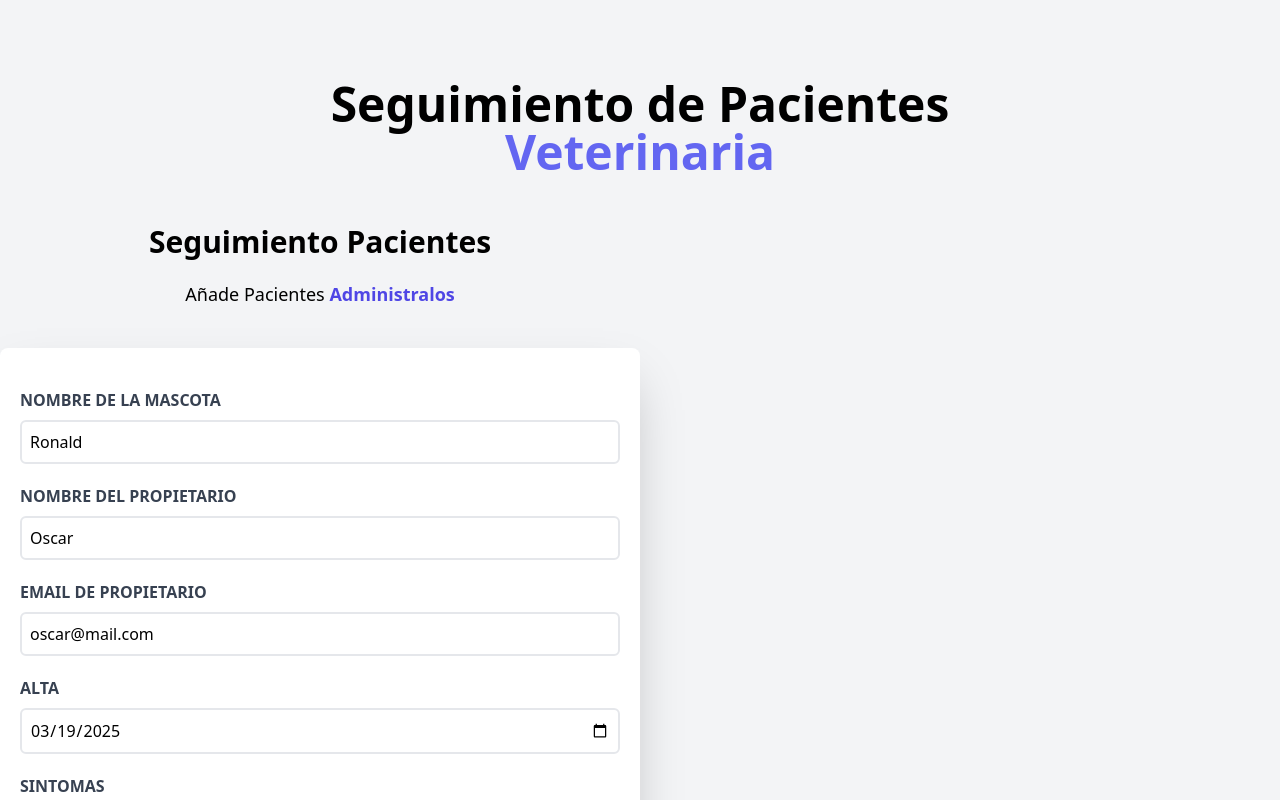
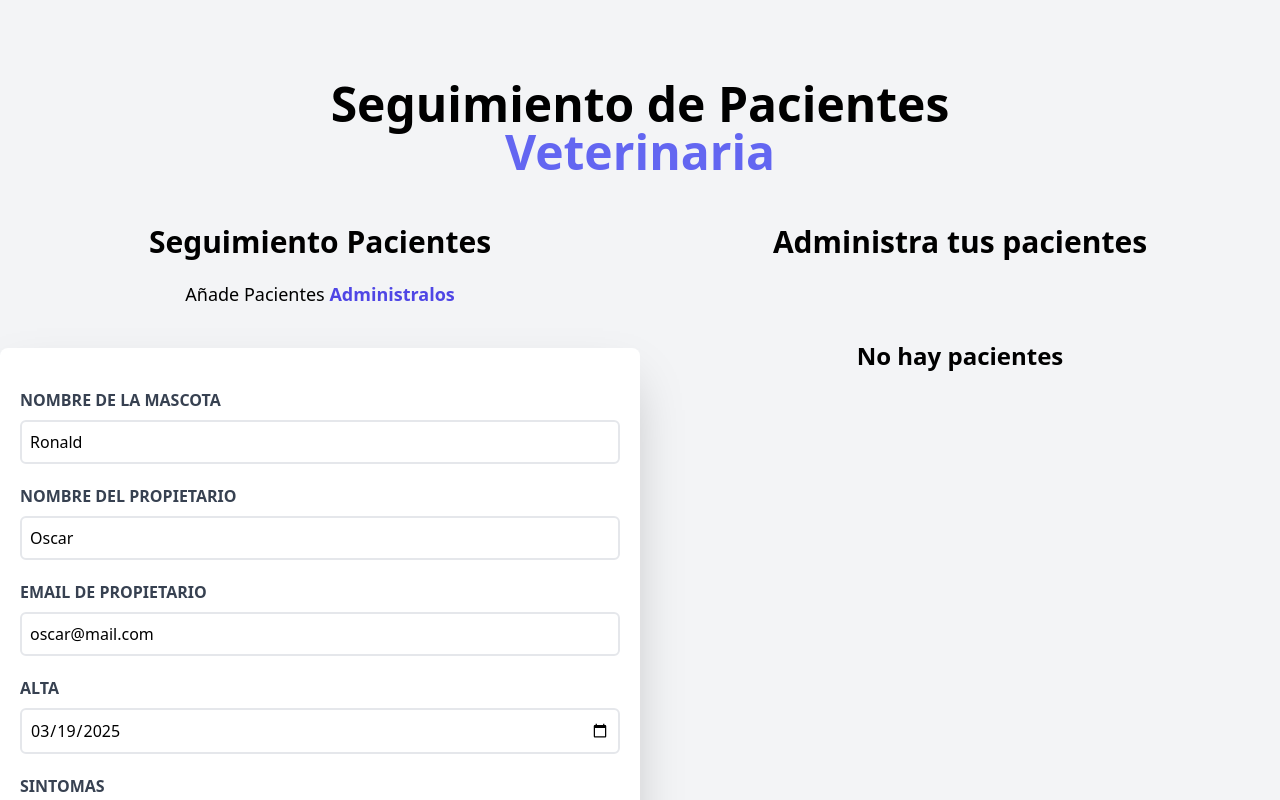
Before and after one commit to kanondrago/Formulario-Veterinaria-vuejs, a Vue app: page / in a window 1280 px wide. Shown: the top 800 px of the page. Built offline with nearby package versions, Linux system fonts and the light colour scheme.

Commit message:
avance agregado de pacientes

```diff
--- a/src/App.vue
+++ b/src/App.vue
@@ -1,8 +1,12 @@
 
 <script setup>
 
+  import { ref } from 'vue';
+
   import Header from './components/Header.vue'
   import Formulario from './components/Formulario.vue';
+
+  const pacientes = ref([]);
 
 </script>
 
@@ -12,6 +16,20 @@
 
     <div class="mt-12 md:flex">
       <Formulario></Formulario>
+
+      <div class="md:w-1/2 md:h-screen overflow-y-scroll">
+        <h3 class="font-black text-3xl text-center">Administra tus pacientes</h3>
+
+        <div v-if="pacientes.length > 0">
+
+        </div>
+
+        <div v-else>
+          <h2 class="text-center text-2xl mt-20 font-bold">No hay pacientes</h2>
+        </div>
+
+      </div>
     </div>
+
   </div>
 </template>
```
